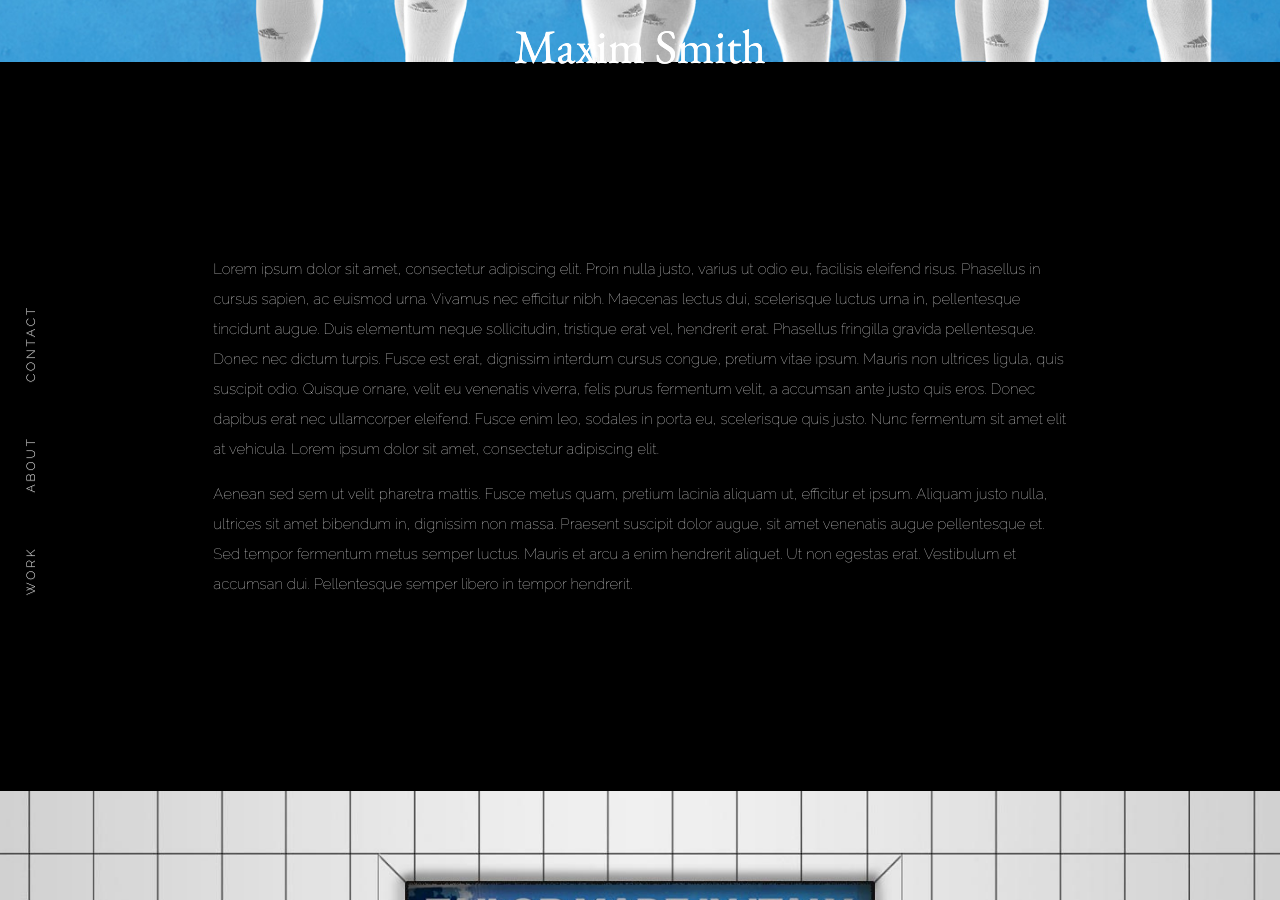
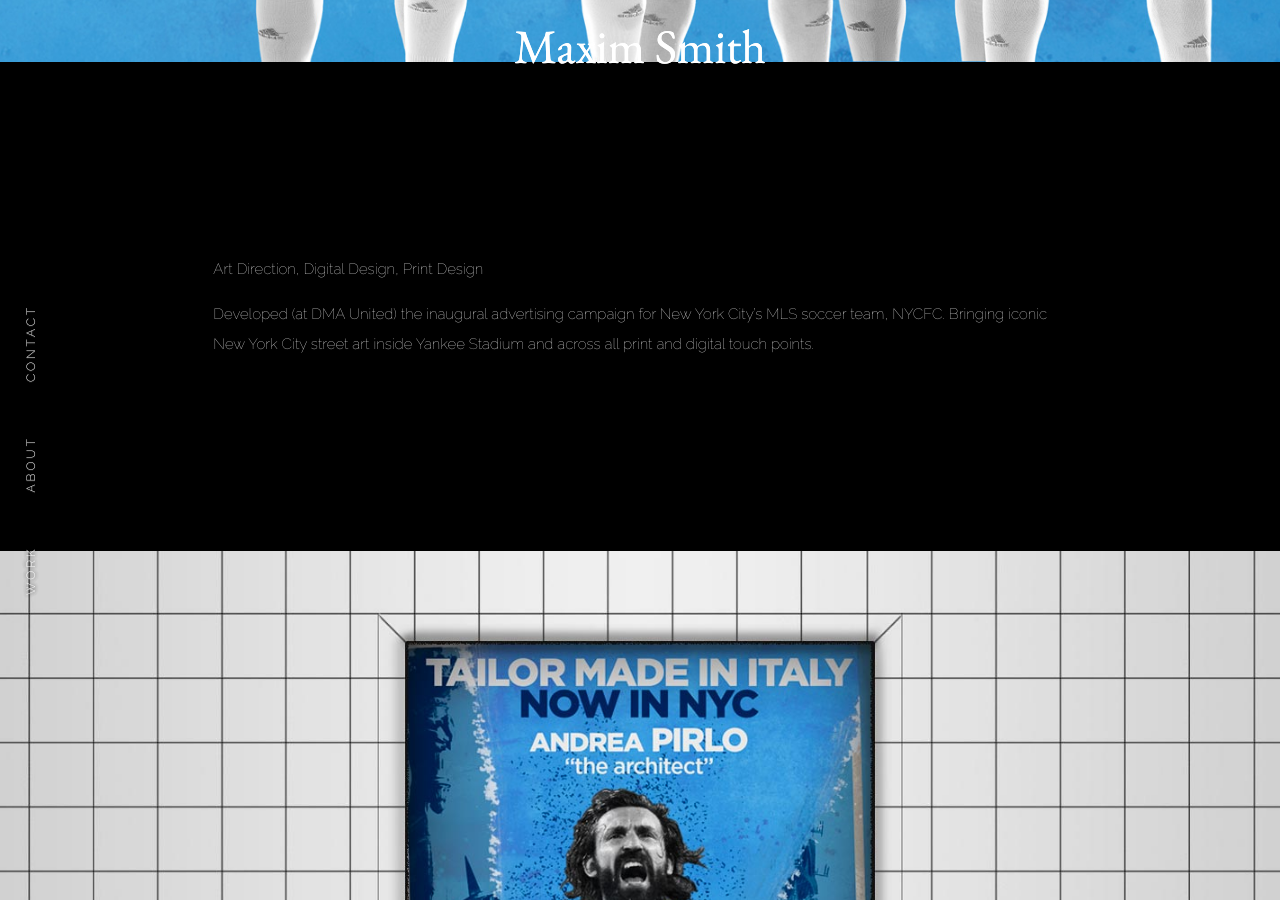
Before and after one commit to Maximsmith/Maximsmith, a Jekyll site: the page built from work/proj-4.html, in a window 1280 px wide and 900 px high, scrolled down 838 px. Built offline with Jekyll 4.4.1, drawn with Linux system fonts in a browser that asks for light colours.

Commit message:
Update settings.yml

```diff
--- a/_data/settings.yml
+++ b/_data/settings.yml
@@ -75,23 +75,23 @@ project-3:
   description: '
   <p>Art Direction</p>
 
-  <p>Whilst working as an art director at DMA United, Timepiece brand Fossil entrusted us to their first television commercial, focusing on their new Q Smartwatch. As the senior art director on this campaign I worked on developing this campaign from conception to delivery.</p>'}
+  <p>Whilst working as an art director at DMA United, the timepiece brand Fossil entrusted us to their first television commercial, focusing on their new Q Smartwatch. As the senior art director on this campaign I worked on developing this campaign from conception to delivery.</p>'}
 
 project-4:
 - {name: NYCFC,
   folder: 'proj-4',
   file: '',
-  description: '<p>Lorem ipsum dolor sit amet, consectetur adipiscing elit. Proin nulla justo, varius ut odio eu, facilisis eleifend risus. Phasellus in cursus sapien, ac euismod urna. Vivamus nec efficitur nibh. Maecenas lectus dui, scelerisque luctus urna in, pellentesque tincidunt augue. Duis elementum neque sollicitudin, tristique erat vel, hendrerit erat. Phasellus fringilla gravida pellentesque. Donec nec dictum turpis. Fusce est erat, dignissim interdum cursus congue, pretium vitae ipsum. Mauris non ultrices ligula, quis suscipit odio. Quisque ornare, velit eu venenatis viverra, felis purus fermentum velit, a accumsan ante justo quis eros. Donec dapibus erat nec ullamcorper eleifend. Fusce enim leo, sodales in porta eu, scelerisque quis justo. Nunc fermentum sit amet elit at vehicula. Lorem ipsum dolor sit amet, consectetur adipiscing elit.<p>
-
-<p>Aenean sed sem ut velit pharetra mattis. Fusce metus quam, pretium lacinia aliquam ut, efficitur et ipsum. Aliquam justo nulla, ultrices sit amet bibendum in, dignissim non massa. Praesent suscipit dolor augue, sit amet venenatis augue pellentesque et. Sed tempor fermentum metus semper luctus. Mauris et arcu a enim hendrerit aliquet. Ut non egestas erat. Vestibulum et accumsan dui. Pellentesque semper libero in tempor hendrerit.</p>'}
+  description: '
+  <p>Art Direction, Digital Design, Print Design</p>
+  <p>Developed (at DMA United) the inaugural advertising campaign for New York City’s MLS soccer team, NYCFC. Bringing iconic New York City street art inside Yankee Stadium and across all print and digital touch points.</p>'}
 
 project-5:
 - {name: Elayne Arterbery,
   folder: 'proj-5',
   file: '',
-  description: '<p>Lorem ipsum dolor sit amet, consectetur adipiscing elit. Proin nulla justo, varius ut odio eu, facilisis eleifend risus. Phasellus in cursus sapien, ac euismod urna. Vivamus nec efficitur nibh. Maecenas lectus dui, scelerisque luctus urna in, pellentesque tincidunt augue. Duis elementum neque sollicitudin, tristique erat vel, hendrerit erat. Phasellus fringilla gravida pellentesque. Donec nec dictum turpis. Fusce est erat, dignissim interdum cursus congue, pretium vitae ipsum. Mauris non ultrices ligula, quis suscipit odio. Quisque ornare, velit eu venenatis viverra, felis purus fermentum velit, a accumsan ante justo quis eros. Donec dapibus erat nec ullamcorper eleifend. Fusce enim leo, sodales in porta eu, scelerisque quis justo. Nunc fermentum sit amet elit at vehicula. Lorem ipsum dolor sit amet, consectetur adipiscing elit.<p>
-
-<p>Aenean sed sem ut velit pharetra mattis. Fusce metus quam, pretium lacinia aliquam ut, efficitur et ipsum. Aliquam justo nulla, ultrices sit amet bibendum in, dignissim non massa. Praesent suscipit dolor augue, sit amet venenatis augue pellentesque et. Sed tempor fermentum metus semper luctus. Mauris et arcu a enim hendrerit aliquet. Ut non egestas erat. Vestibulum et accumsan dui. Pellentesque semper libero in tempor hendrerit.</p>'}
+  description: '
+  <p>Art Direction, Branding, Web Design, Packaging Design</p>
+  <p>Rradiation oncologist Dr. Elayne Arterbery hired DMA United to develop and launch her own skincare line. I developed the identity, packaging and digital platform for the brand.</p>'}
 
 project-6:
 - {name: Indycar,
```
